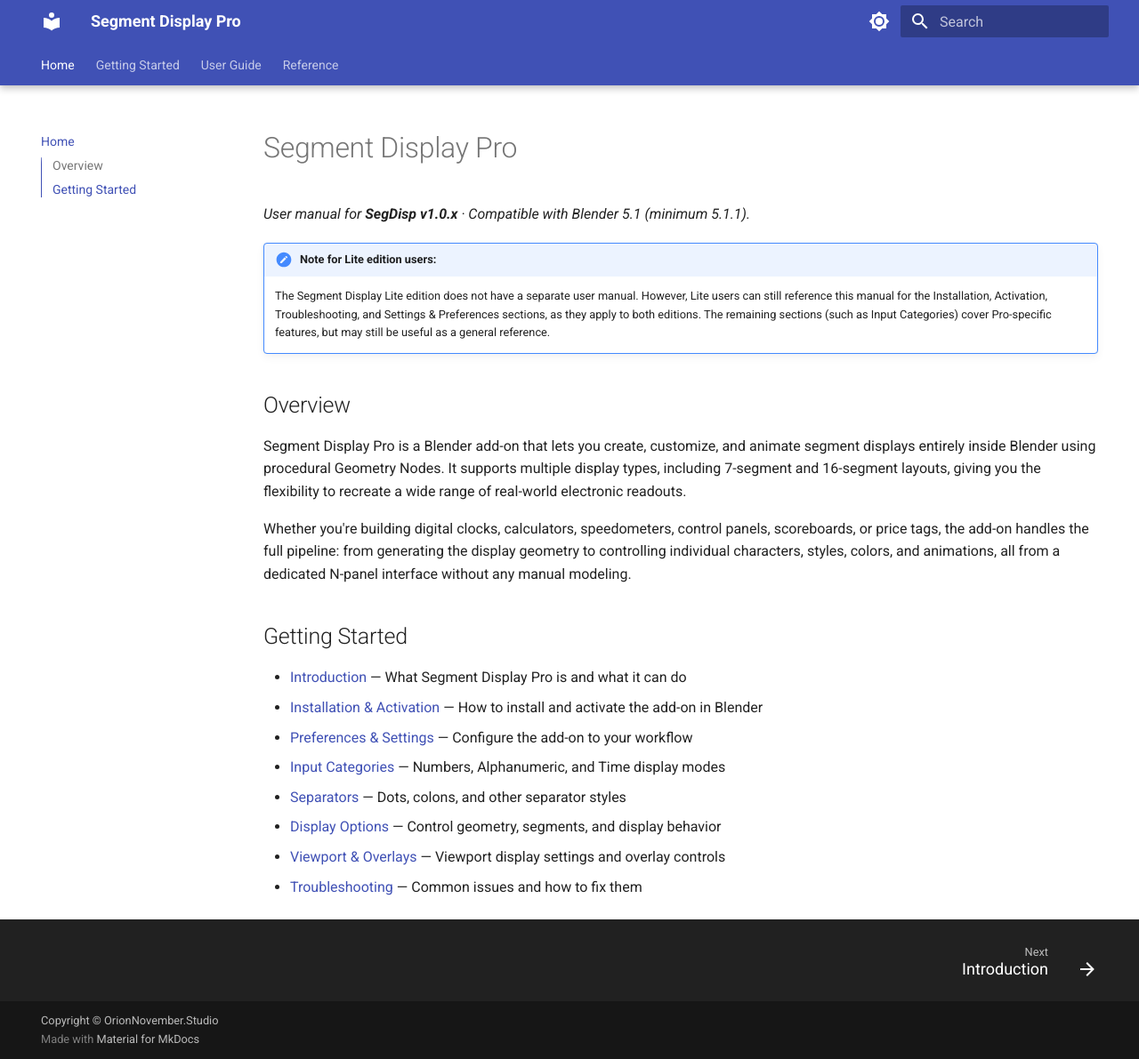
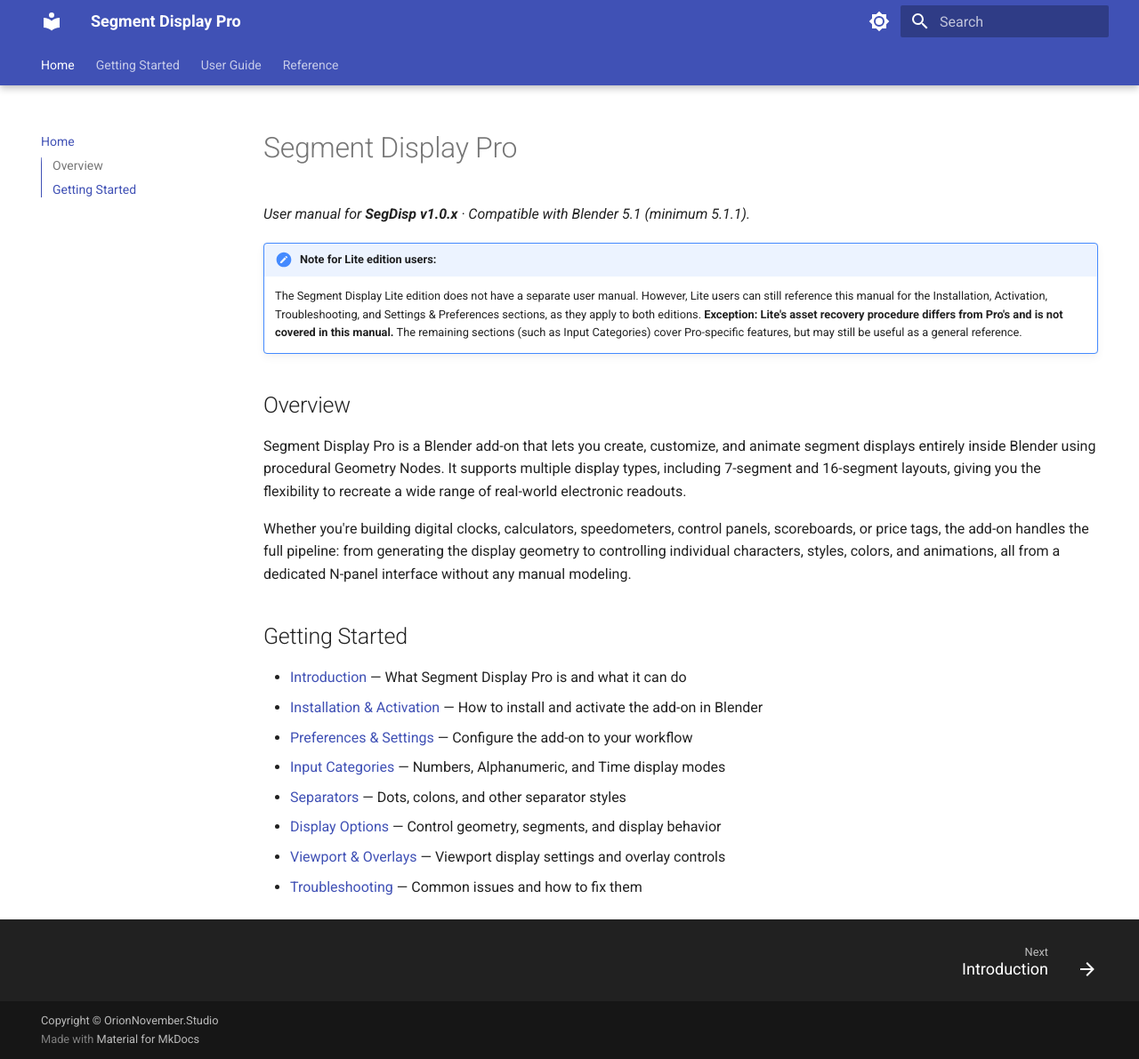
Before and after one commit to ahmetmaya-orion/segment-display-pro-docs, an MkDocs documentation site: the page built from docs/index.md, in a window 1280 px wide and 1191 px high. Shown: the whole window at 89% size. Built offline with MkDocs 1.6.1 and Material for MkDocs 9.7.7, drawn with Linux system fonts in a browser that asks for light colours; the version menu is left out.

Commit message:
docs: clarify Lite asset recovery is not covered by Pro manual

```diff
--- a/docs/index.md
+++ b/docs/index.md
@@ -3,7 +3,7 @@
 *User manual for **SegDisp v1.0.x** · Compatible with Blender 5.1 (minimum 5.1.1).*
 
 !!! note "Note for Lite edition users:"
-     The Segment Display Lite edition does not have a separate user manual. However, Lite users can still reference this manual for the Installation, Activation, Troubleshooting, and Settings & Preferences sections, as they apply to both editions. The remaining sections (such as Input Categories) cover Pro-specific features, but may still be useful as a general reference.
+     The Segment Display Lite edition does not have a separate user manual. However, Lite users can still reference this manual for the Installation, Activation, Troubleshooting, and Settings & Preferences sections, as they apply to both editions. **Exception: Lite's asset recovery procedure differs from Pro's and is not covered in this manual.** The remaining sections (such as Input Categories) cover Pro-specific features, but may still be useful as a general reference.
 
 ## Overview
 
```
